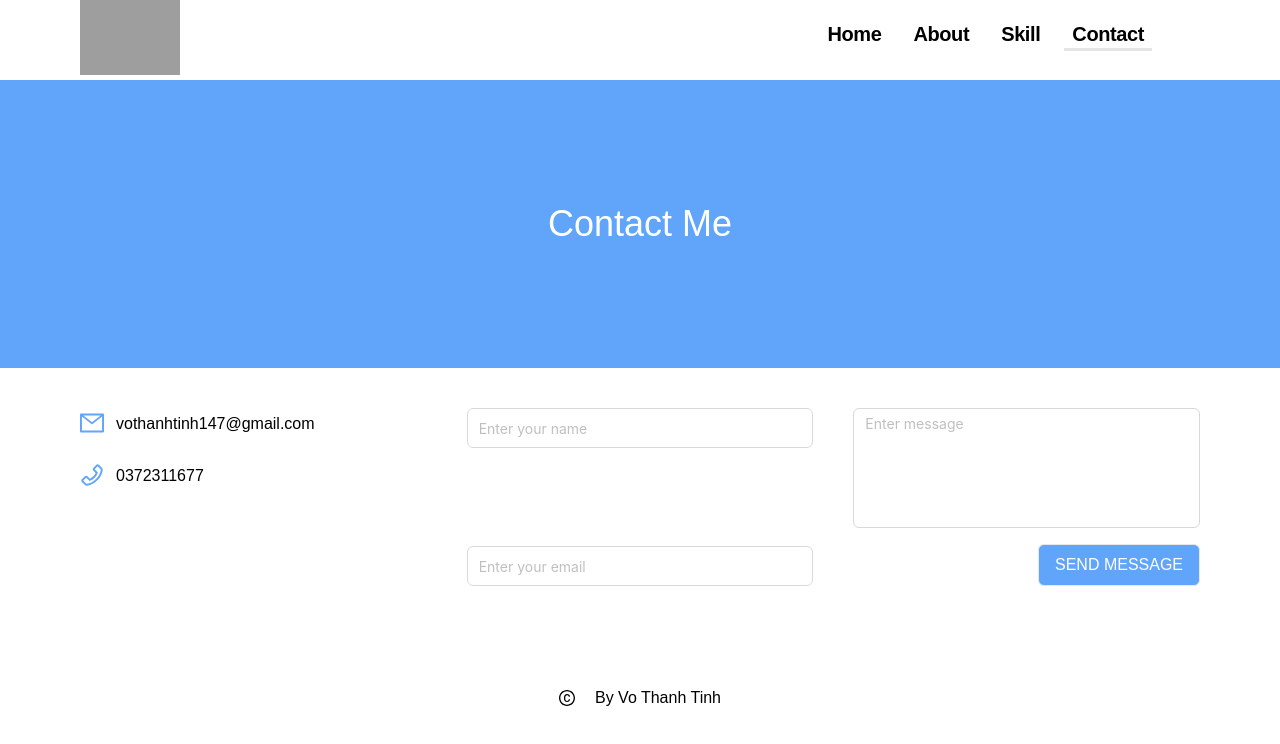
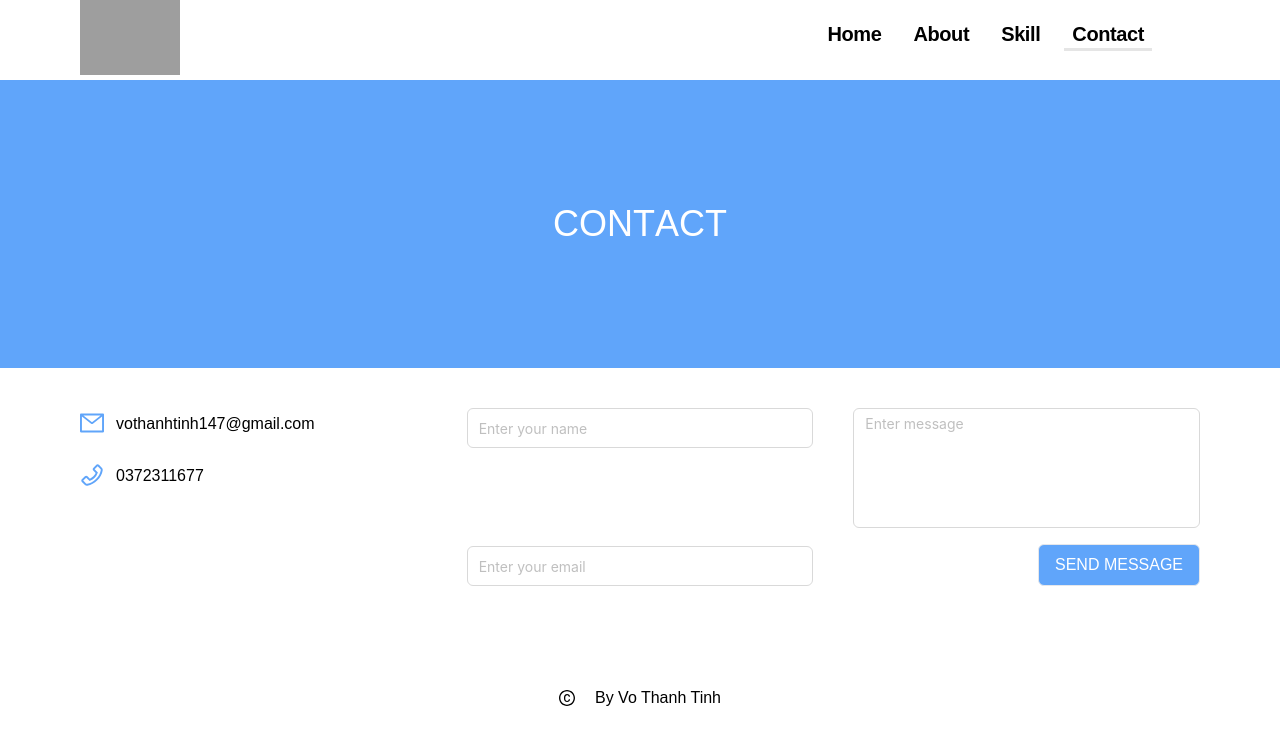
Before and after one commit to vothanhtinh/Portfolio, a Next.js app: page /contact in a window 1280 px wide. Shown: the top 744 px of the page. Built offline with nearby package versions, Linux system fonts and the light colour scheme; grey boxes are pictures that could not be loaded; a web font is replaced by a local one.

Commit message:
chore(contact): update-text-header

```diff
--- a/src/app/contact/page.tsx
+++ b/src/app/contact/page.tsx
@@ -1,17 +1,30 @@
 "use client";
+
 import { MailOutlined, PhoneOutlined } from "@ant-design/icons";
 import { Input } from "antd";
-import TextArea from "antd/es/input/TextArea";
-import { useState } from "react";
 import { motion } from "framer-motion";
+import TextAreaComp from "@/components/atoms/TextArea";
 
 export default function Contact() {
-  const [value, setValue] = useState("");
+  const text = "CONTACT ".split("");
 
   return (
     <div className="mb-20">
       <div className=" h-72 bg-blue-400 flex justify-center items-center">
-        <div className="text-4xl text-center text-white">Contact Me</div>
+        {text.map((el, i) => (
+          <motion.span
+            initial={{ opacity: 0 }}
+            animate={{ opacity: 1 }}
+            transition={{
+              duration: 0.5,
+              delay: i / 10,
+            }}
+            key={i}
+            className="text-4xl text-center text-white"
+          >
+            {el}
+          </motion.span>
+        ))}
       </div>
       <div className="flex flex-col md:flex-row justify-between gap-10 mt-10 px-5 md:px-20">
         <div className="w-full flex flex-col gap-5">
@@ -34,14 +47,7 @@ export default function Contact() {
           <Input placeholder="Enter your email" style={{ height: "40px" }} />
         </div>
         <div className="w-full ">
-          <div>
-            <TextArea
-              value={value}
-              onChange={(e) => setValue(e.target.value)}
-              placeholder="Enter message"
-              autoSize={{ minRows: 5, maxRows: 7 }}
-            />
-          </div>
+          <TextAreaComp />
           <div>
             <motion.button
               whileTap={{ scale: 0.7 }}
--- /dev/null
+++ b/src/components/atoms/TextArea/index.tsx
@@ -0,0 +1,17 @@
+"use client";
+
+import TextArea from "antd/es/input/TextArea";
+import { useState } from "react";
+
+export default function TextAreaComp() {
+  const [value, setValue] = useState("");
+
+  return (
+    <TextArea
+      value={value}
+      onChange={(e) => setValue(e.target.value)}
+      placeholder="Enter message"
+      autoSize={{ minRows: 5, maxRows: 7 }}
+    />
+  );
+}
--- a/src/utils/useDimensions.ts
+++ b/src/utils/useDimensions.ts
@@ -5,7 +5,7 @@ export const useDimensions = (ref: any) => {
   useEffect(() => {
     dimensions.current.width = ref.current.offsetWidth;
     dimensions.current.height = ref.current.offsetHeight;
-  }, []);
+  }, [ref]);
 
   return dimensions.current;
 };
```
